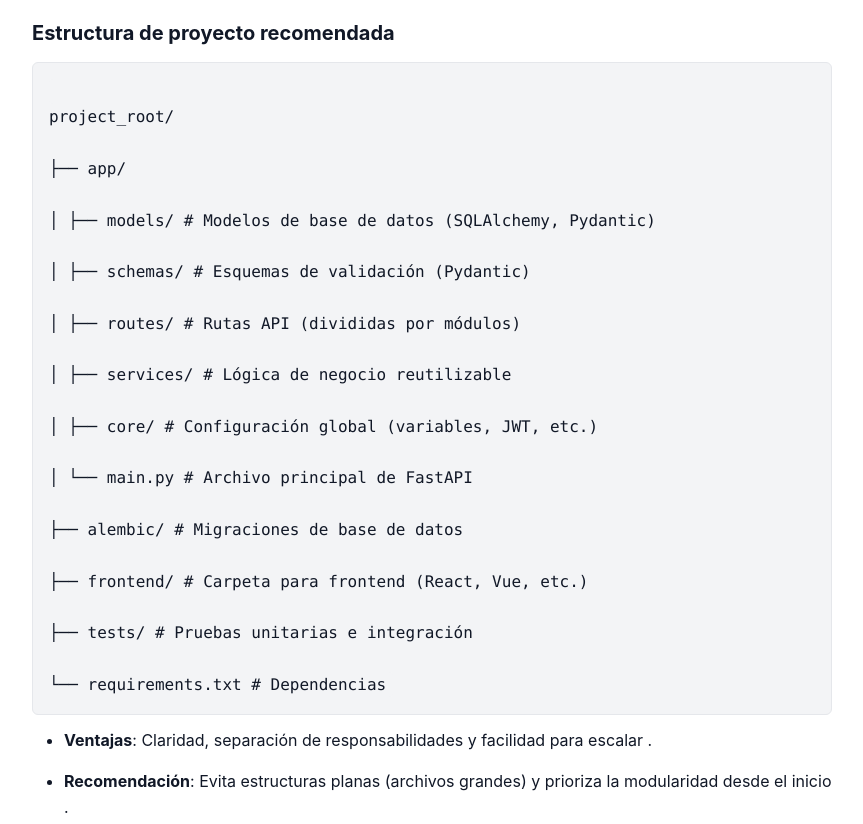
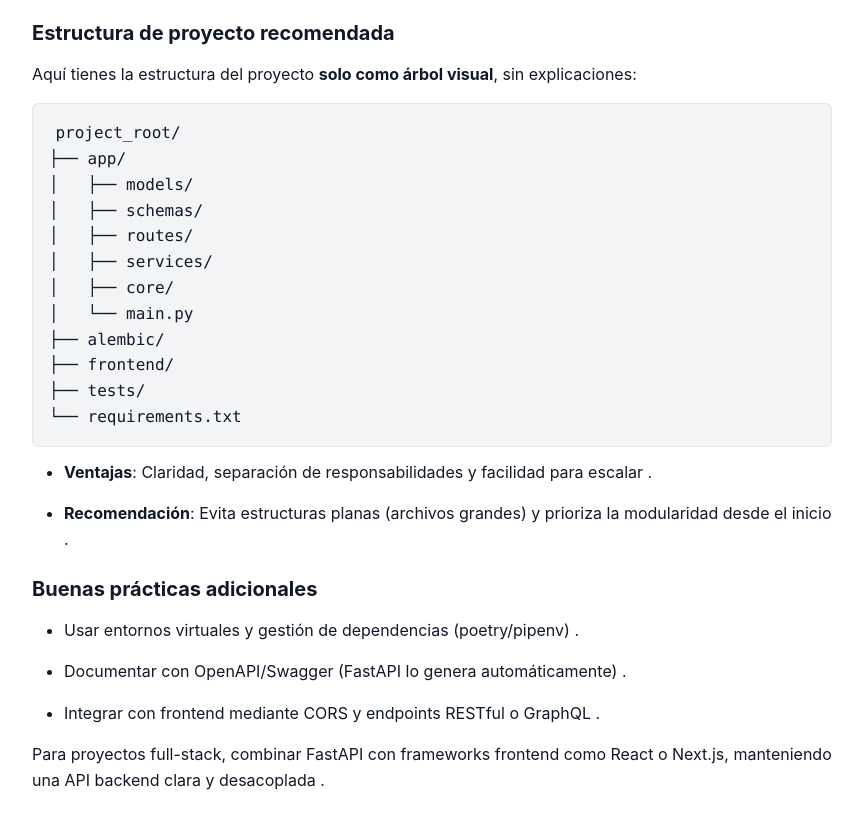
Before and after one commit to ENGEL-INETUM/arquitectura_optima_fastapi, a plain HTML site: page pages/tab1.html in a window 1280 px wide. Shown: the part 469-1293 px from the top of the page, without its empty margins (208-1071 px from the left). Drawn offline with Linux system fonts and the light colour scheme.

Commit message:
Update tab1.html

```diff
--- a/pages/tab1.html
+++ b/pages/tab1.html
@@ -123,30 +123,19 @@
 </li>
 </ol>
 <h3><strong>Estructura de proyecto recomendada</strong></h3>
-<pre><code>
-project_root/
-
+<p>  Aquí tienes la estructura del proyecto <strong>solo como árbol visual</strong>, sin explicaciones:</p>
+<pre><code>project_root/
 ├── app/
-
-│ ├── models/ # Modelos de base de datos (SQLAlchemy, Pydantic)
-
-│ ├── schemas/ # Esquemas de validación (Pydantic)
-
-│ ├── routes/ # Rutas API (divididas por módulos)
-
-│ ├── services/ # Lógica de negocio reutilizable
-
-│ ├── core/ # Configuración global (variables, JWT, etc.)
-
-│ └── main.py # Archivo principal de FastAPI
-
-├── alembic/ # Migraciones de base de datos
-
-├── frontend/ # Carpeta para frontend (React, Vue, etc.)
-
-├── tests/ # Pruebas unitarias e integración
-
-└── requirements.txt # Dependencias
+│   ├── models/
+│   ├── schemas/
+│   ├── routes/
+│   ├── services/
+│   ├── core/
+│   └── main.py
+├── alembic/
+├── frontend/
+├── tests/
+└── requirements.txt
 </code></pre>
 <ul>
 <li><p><strong>Ventajas</strong>: Claridad, separación de responsabilidades y facilidad para escalar .</p>
```
